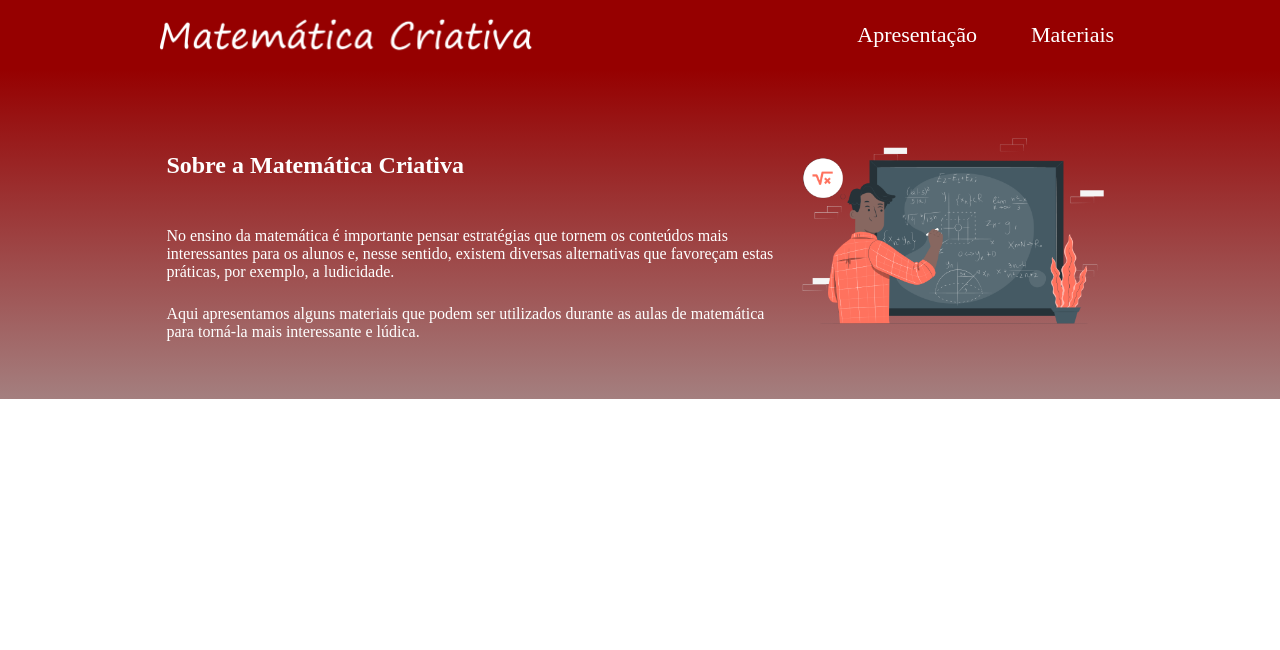
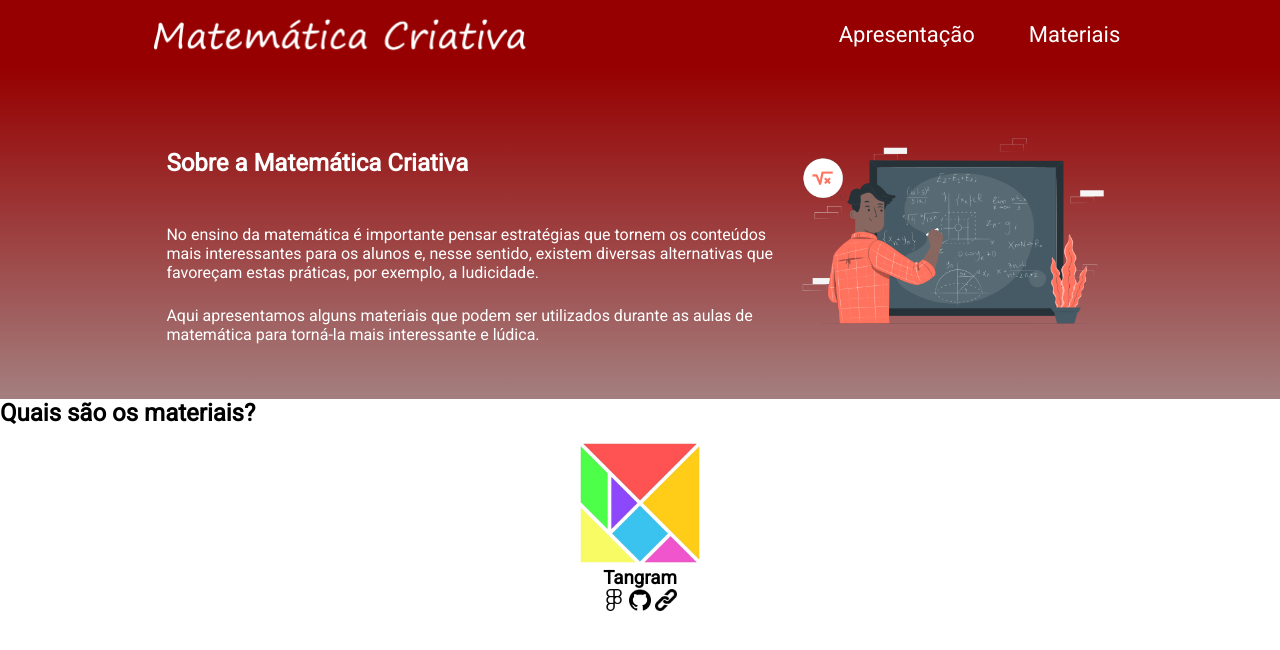
Before and after one commit to isabela-farias-batista/formadores, a plain HTML site: page index.html in a window 1280 px wide. Drawn offline with Linux system fonts and the light colour scheme.

Commit message:
Add files via upload

```diff
--- a/index.html
+++ b/index.html
@@ -6,6 +6,9 @@
     <meta name="viewport" content="width=device-width, initial-scale=1.0">
     <title>Matemática Criativa</title>
     <link rel="stylesheet" href="style.css">
+    <link rel="preconnect" href="https://fonts.googleapis.com">
+    <link rel="preconnect" href="https://fonts.gstatic.com" crossorigin>
+    <link href="https://fonts.googleapis.com/css2?family=Roboto&display=swap" rel="stylesheet">
 </head>
 
 <body>
@@ -29,6 +32,17 @@
         </div>
         <img class="apresentacao-imagem" src="imagem1.png" alt="Professor escrevendo no quadro">
     </section>
+
+    <section class="materiais">
+        <h2 class="materiais-titulo">Quais são os materiais?</h2>
+        <div class="materiais-div">
+            <img class="materiais-imagem" src="materiais1.png" alt="Foto do primeiro material">
+            <h3 class="materiais-nome">Tangram</h3>
+            <img class="materiais-icone" src="figma.png" alt="Ícone Figma">
+            <img class="materiais-icone" src="github.png" alt="Ícone GitHub">
+            <img class="materiais-icone" src="link.png" alt="Link site">
+        </div>
+    </section>
 </body>
 
 </html>
--- a/style.css
+++ b/style.css
@@ -1,3 +1,14 @@
+.roboto-regular {
+    font-family: "Roboto", sans-serif;
+    font-weight: 400;
+    font-style: normal;
+  }
+
+
+body{
+    font-family: "Roboto", sans-serif;
+}
+
 .cabecalho {
     background-color: #960000;
     color: white;
@@ -22,12 +33,12 @@
     padding: 0 0;
 }
 
-.apresentacao-imagem{
+.apresentacao-imagem {
     width: 25%;
 }
 
-.apresentacao{
-    background-image: linear-gradient(#960000,#A47F7F);
+.apresentacao {
+    background-image: linear-gradient(#960000, #A47F7F);
     color: white;
     display: flex;
     justify-content: center;
@@ -35,14 +46,27 @@
     padding: 24px 0;
 }
 
-.apresentacao-titulo{
+.apresentacao-titulo {
     padding: 24px 0;
 }
 
-.apresentacao-texto-um{
+.apresentacao-texto-um {
     padding: 24px 0;
 }
 
-.apresentacao-div-conteudo{
+.apresentacao-div-conteudo {
     width: 49%;
 }
+
+.materiais-imagem{
+    width: 120px;
+}
+
+.materiais-icone{
+    width: 22px;
+}
+
+.materiais-div{
+    text-align: center;
+    padding: 16px 0;
+}
```
Also changed, not shown: figma.png (added), github.png (added), link.png (added), materiais1.png (added), materiais2.png (added), materiais3.png (added), materiais4.png (added).
